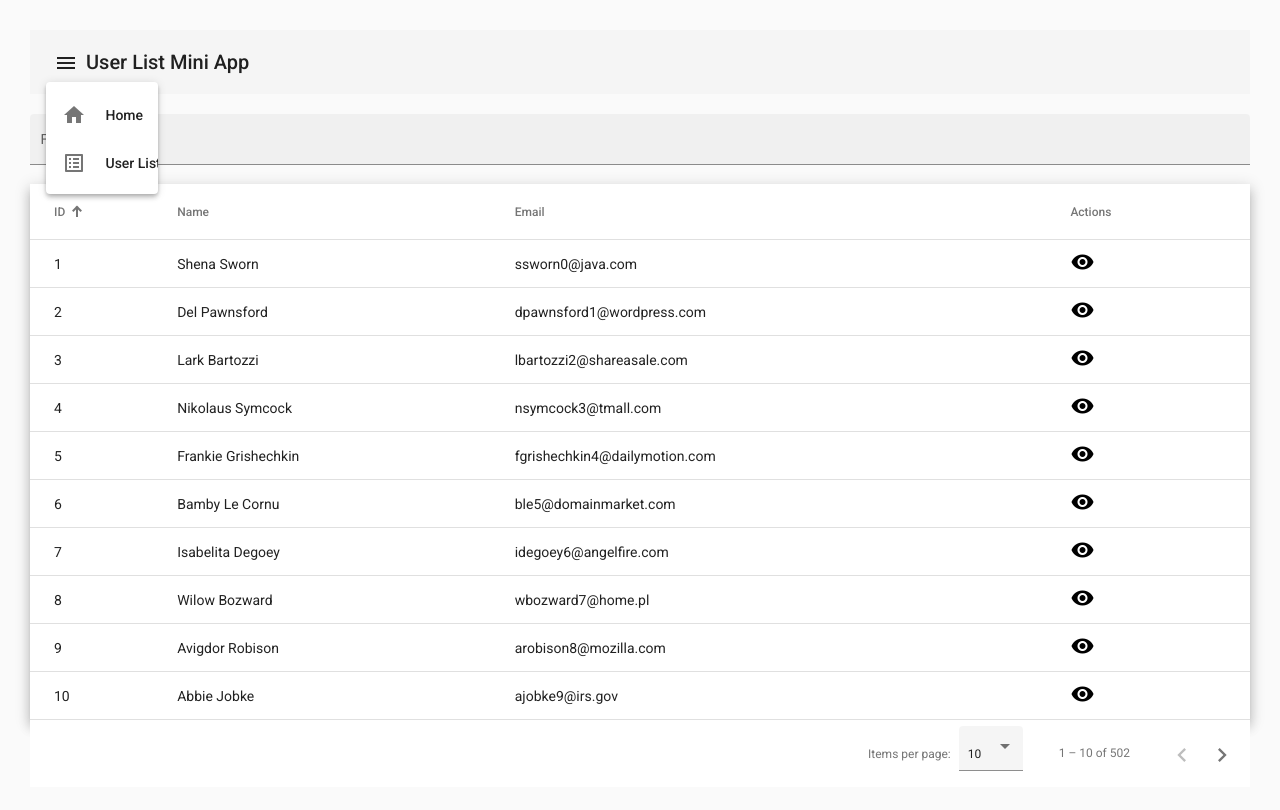
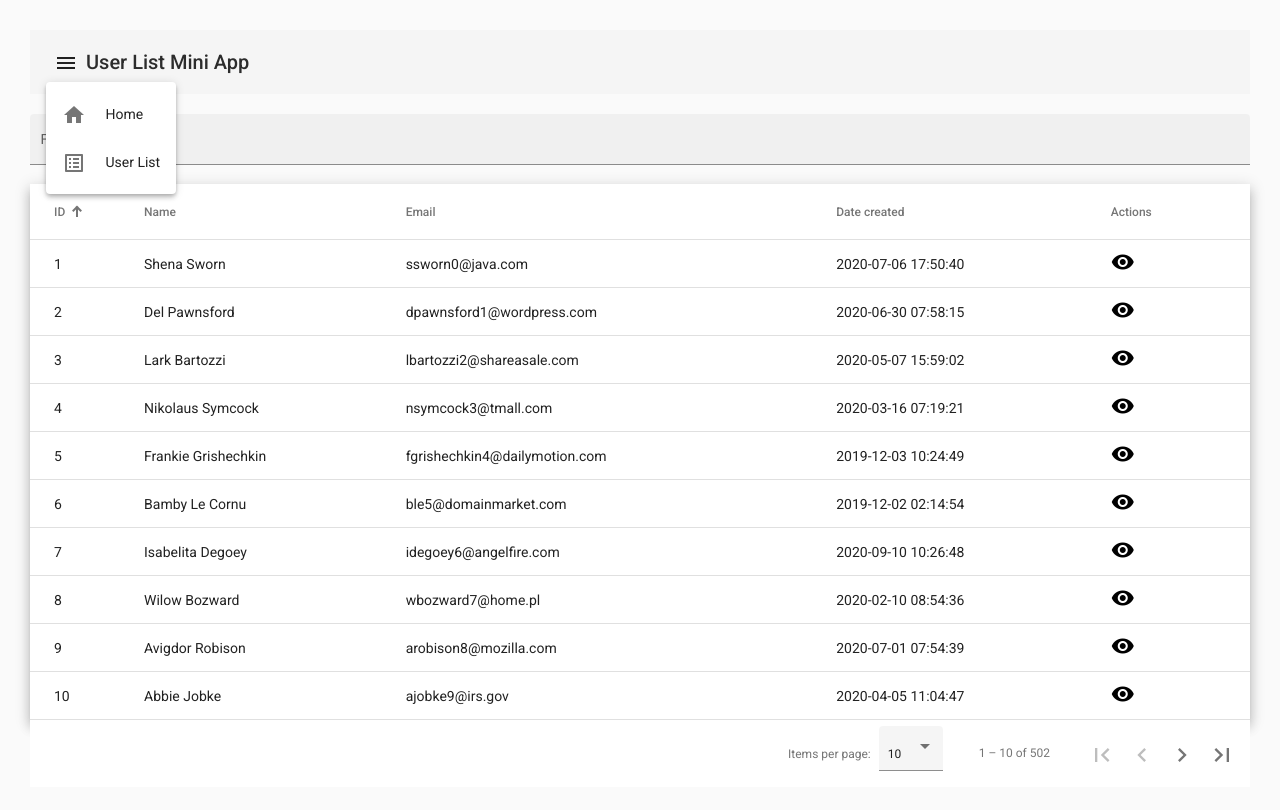
Before and after one commit to Dracovallis/ngMiniApp, an Angular app: page /users in a window 1280 px wide. Both pictures are taken after a click on the button "menu". Shown: the top 810 px of the page. Built offline with nearby package versions, Linux system fonts and the light colour scheme.

Commit message:
hide columns on mobile

```diff
--- a/src/app/app.component.html
+++ b/src/app/app.component.html
@@ -2,22 +2,20 @@
     <button mat-icon-button [matMenuTriggerFor]="menu" aria-label="Menu">
         <mat-icon>menu</mat-icon>
     </button>
-    <p>
-        User List Mini App
-    </p>
+    <a class="header-logo" routerLink="/">User List Mini App</a>
     <mat-menu #menu="matMenu" class="main-menu">
-        <button mat-menu-item>
-            <a mat-icon-button aria-label="Home" routerLink="/">
+        <a mat-menu-item routerLink="/">
+            <a mat-icon-button aria-label="Home" >
                 <mat-icon>home</mat-icon>
-                <span> Home </span>
+
+            </a><span> Home </span>
+        </a>
+        <a mat-menu-item routerLink="users">
+            <a mat-icon-button aria-label="User list" >
+                <mat-icon>list_alt</mat-icon>
             </a>
-        </button>
-        <button mat-menu-item>
-            <a mat-icon-button aria-label="User list" routerLink="users">
-                <mat-icon>list_alt</mat-icon>
-                <span> User List </span>
-            </a>
-        </button>
+            <span> User List </span>
+        </a>
     </mat-menu>
 </mat-toolbar>
 <router-outlet></router-outlet>
--- a/src/app/app.component.scss
+++ b/src/app/app.component.scss
@@ -1,3 +1,44 @@
 .main-menu {
   margin-bottom: 20px;
 }
+
+.header-logo {
+  text-decoration: none;
+  color: rgba(0, 0, 0, 0.82);
+}
+
+/** No CSS for this example */
+::ng-deep button.mat-menu-item {
+  -webkit-user-select: none;
+  -moz-user-select: none;
+  -ms-user-select: none;
+  user-select: none;
+  cursor: pointer;
+  outline: 0;
+  border: none;
+  -webkit-tap-highlight-color: transparent;
+  white-space: nowrap;
+  overflow: hidden;
+  text-overflow: ellipsis;
+  display: block;
+  /** set line height to desired height */
+  line-height: 18px;
+  /** set height to auto */
+  height: auto;
+  padding: 0 16px;
+  text-align: left;
+  text-decoration: none;
+  max-width: 100%;
+  position: relative;
+}
+
+::ng-deep div.mat-menu-panel {
+  min-width: 112px;
+  /** set width to 500px */
+  max-width: 500px;
+  overflow: auto;
+  -webkit-overflow-scrolling: touch;
+  max-height: calc(100vh - 48px);
+  border-radius: 4px;
+  outline: 0;
+}
--- a/src/app/modules/core/home/home.component.html
+++ b/src/app/modules/core/home/home.component.html
@@ -1 +1,6 @@
-<h1>Hello component text!</h1>
+<div class="wrapper">
+    <h1>Welcome to the home screen!</h1>
+    <span class="home-icon">
+<mat-icon [inline]="true">home</mat-icon>
+        </span>
+</div>
--- a/src/app/modules/core/home/home.component.scss
+++ b/src/app/modules/core/home/home.component.scss
@@ -0,0 +1,9 @@
+.wrapper {
+  display: grid;
+  place-items: center;
+  height: 90vh ;
+}
+
+.home-icon {
+  font-size: 300px;
+}
--- a/src/app/modules/user/user-list/user-list.component.html
+++ b/src/app/modules/user/user-list/user-list.component.html
@@ -17,6 +17,10 @@
             <th mat-header-cell *matHeaderCellDef mat-sort-header> Email</th>
             <td mat-cell *matCellDef="let user"> {{user.email}} </td>
         </ng-container>
+        <ng-container matColumnDef="date_created">
+            <th mat-header-cell *matHeaderCellDef mat-sort-header> Date created</th>
+            <td mat-cell *matCellDef="let user"> {{user.created_at}} </td>
+        </ng-container>
         <ng-container matColumnDef="actions">
             <th mat-header-cell *matHeaderCellDef> Actions</th>
             <td mat-cell *matCellDef="let user">
@@ -26,15 +30,15 @@
             </td>
         </ng-container>
 
-        <tr mat-header-row *matHeaderRowDef="displayedColumns"></tr>
-        <tr mat-row *matRowDef="let row; columns: displayedColumns;"></tr>
+        <tr mat-header-row *matHeaderRowDef="getDisplayedColumns()"></tr>
+        <tr mat-row *matRowDef="let row; columns: getDisplayedColumns();"></tr>
 
         <!-- Row shown when there is no matching data. -->
         <tr class="mat-row" *matNoDataRow>
             <td class="mat-cell" colspan="4">No data matching the filter "{{input.value}}"</td>
         </tr>
     </table>
-    <mat-paginator [pageSizeOptions]="[10, 25, 100]"></mat-paginator>
+    <mat-paginator [pageSizeOptions]="[10, 25, 100]" showFirstLastButtons></mat-paginator>
 </div>
 <ng-template #loading>
     <app-loader></app-loader>
--- a/src/app/modules/user/user-list/user-list.component.ts
+++ b/src/app/modules/user/user-list/user-list.component.ts
@@ -12,13 +12,23 @@ import {MatSort} from '@angular/material/sort';
     styleUrls: ['./user-list.component.scss']
 })
 export class UserListComponent implements OnInit, AfterViewInit {
-    displayedColumns: string[] = ['id', 'name', 'email', 'actions'];
+    columnDefinitions = [
+        {def: ['id', 'name', 'email', 'date_created', 'actions'], showMobile: false},
+        {def: ['id', 'name', 'actions'], showMobile: true},
+    ];
     usersDataSource;
+    currentDisplay;
 
     @ViewChild(MatPaginator) paginator: MatPaginator;
     @ViewChild(MatSort) sort: MatSort;
 
     constructor(private userService: UserService) {
+        if (window.innerWidth < 500) {
+            this.currentDisplay = 'mobile';
+        } else {
+            this.currentDisplay = 'desktop';
+        }
+
     }
 
     ngOnInit(): void {
@@ -41,4 +51,11 @@ export class UserListComponent implements OnInit, AfterViewInit {
         this.usersDataSource.filter = filterValue.trim().toLowerCase();
     }
 
+    getDisplayedColumns(): string[] {
+        const isMobile = this.currentDisplay === 'mobile';
+        return this.columnDefinitions
+            .filter(cd => cd.showMobile === isMobile)
+            .map(cd => cd.def)[0];
+    }
+
 }
```
